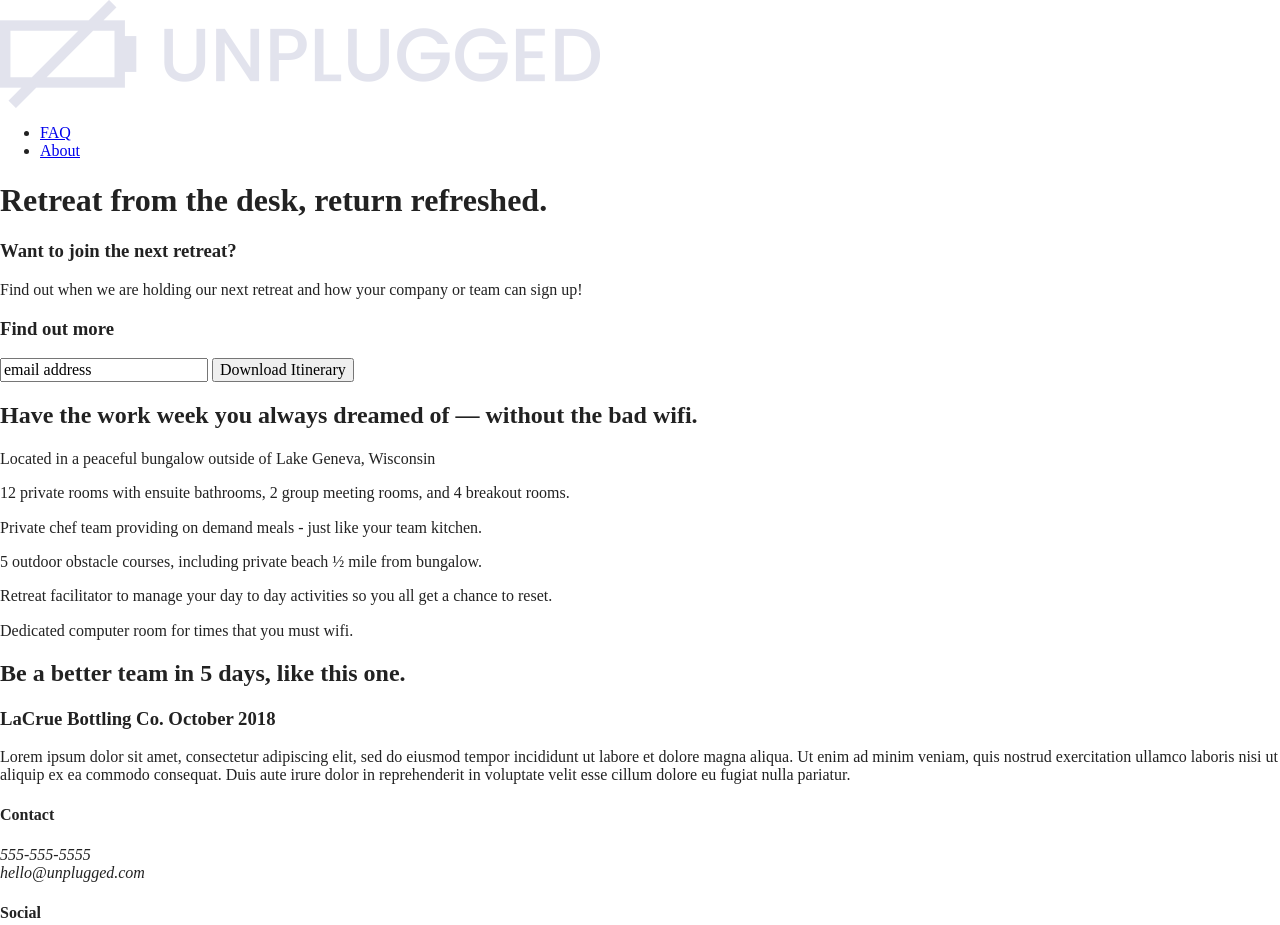
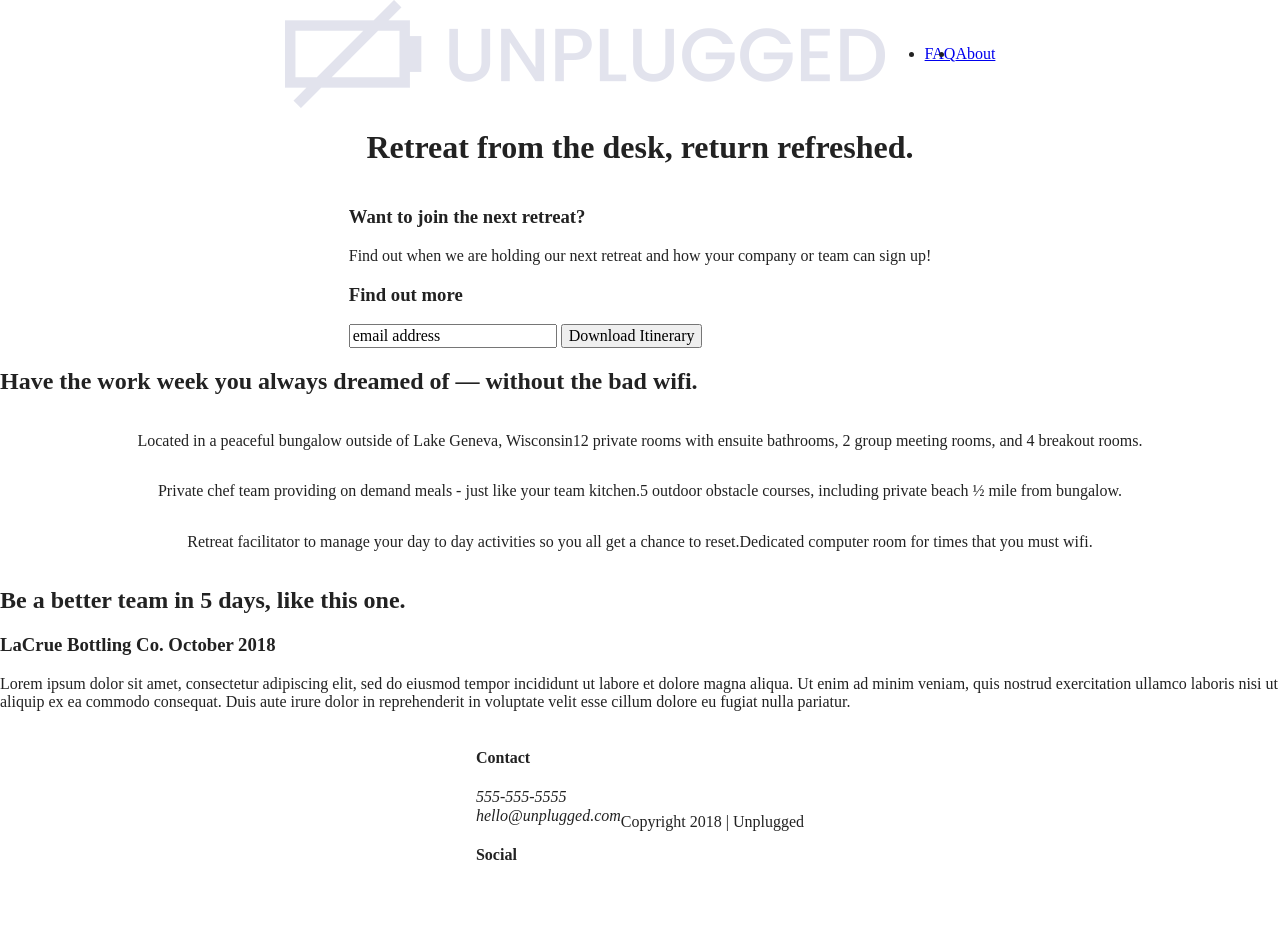
Before and after one commit to akiritsis/responsive-unplugged, a website built with Parcel: page index.html in a window 1280 px wide. Shown: the top 925 px of the page. Built offline with nearby package versions, Linux system fonts and the light colour scheme; files whose address does not match are found by name.

Commit message:
Add flexbox properties to css

```diff
--- a/css/main.css
+++ b/css/main.css
@@ -86,6 +86,127 @@ textarea {
 /* ==========================================================================
    Author's custom styles
    ========================================================================== */
+
+
+/* ------------------------------ BASE HEADER - FOOTER STYLES -----------------------------*/
+
+header,
+footer {
+  display: flex;
+  justify-content: center;
+  align-items: center;
+  flex-flow: row wrap;
+}
+
+header .content-wrapper {
+  display: flex;
+  justify-content: center;
+  align-items: center;
+  flex-flow: row wrap;
+}
+
+header nav {
+  display: flex;
+  justify-content: space-around;
+  align-items: center;
+  flex-flow: row wrap;
+}
+
+header nav ul {
+  display: flex;
+  justify-content: space-around;
+}
+
+footer .social-icons {
+  display: flex;
+  justify-content: space-around;
+  align-items: center;
+}
+
+footer .social-icons p {
+  display: flex;
+  justify-content: center;
+  align-items: center;
+}
+
+
+/* ----------------------------------- MOBILE STYLES - HONEPAGE -------------------------------- */
+
+/* HERO AREA */
+
+.hero-area {
+  display: flex;
+  justify-content: center;
+  flex-flow: row wrap;
+}
+
+/* Aside */
+
+aside {
+  display: flex;
+  justify-content: center;
+  align-items: center;
+  flex-flow: row wrap;
+}
+
+/* Features */
+
+.features {
+  display: flex;
+  justify-content: center;
+  flex-flow: row wrap;
+}
+
+.features .features-items {
+  display: flex;
+  justify-content: center;
+  align-items: center;
+  flex-flow: row wrap;
+}
+
+/* Reviews */
+
+.reviews {
+  display: flex;
+  justify-content: center;
+  flex-flow: row wrap;
+}
+
+/* ==========================================================================
+   About Page
+   ========================================================================== */
+
+   .mission {
+    display: flex;
+    justify-content: center;
+    align-items: center;
+    flex-flow: row wrap;
+  }
+
+  .contact-section {
+    display: flex;
+    justify-content: center;
+    align-items: center;
+    flex-flow: row wrap;
+  }
+
+  /* ==========================================================================
+     FAQ Page
+     ========================================================================== */
+
+  .faq {
+    display: flex;
+    justify-content: center;
+    align-items: center;
+    flex-flow: row wrap;
+  }
+
+  .faq .content-wrapper {
+    display: flex;
+    justify-content: center;
+    align-items: center;
+    flex-flow: row wrap;
+  }
 
 /* ==========================================================================
    Helper classes
```
